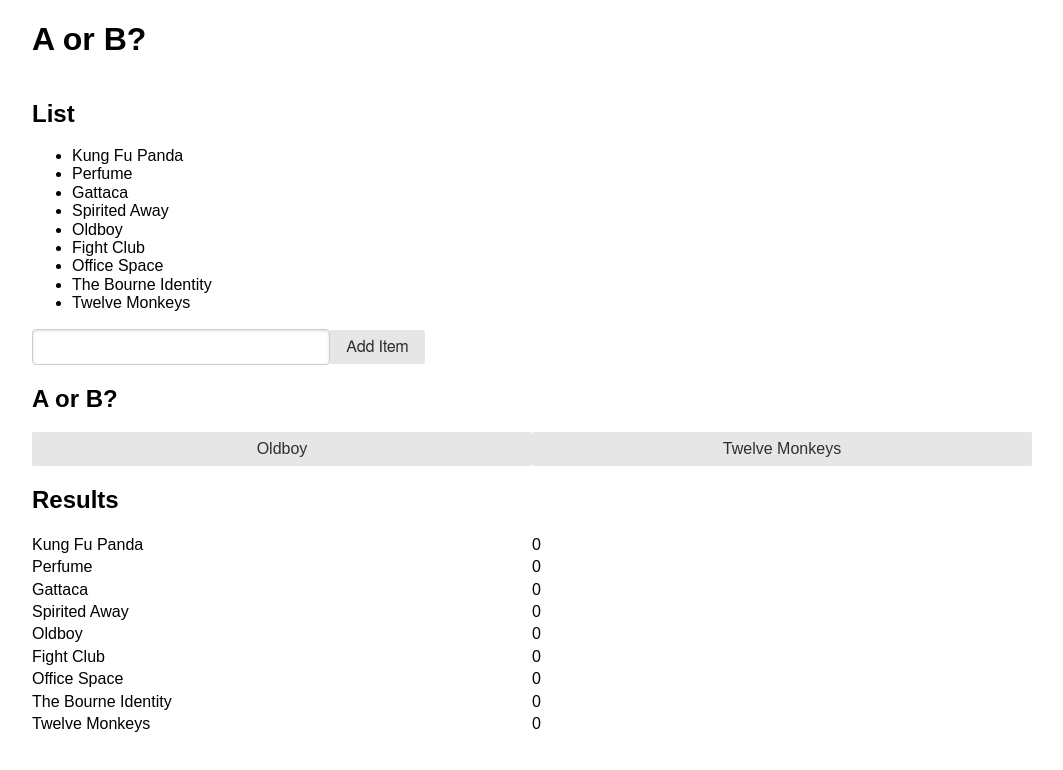
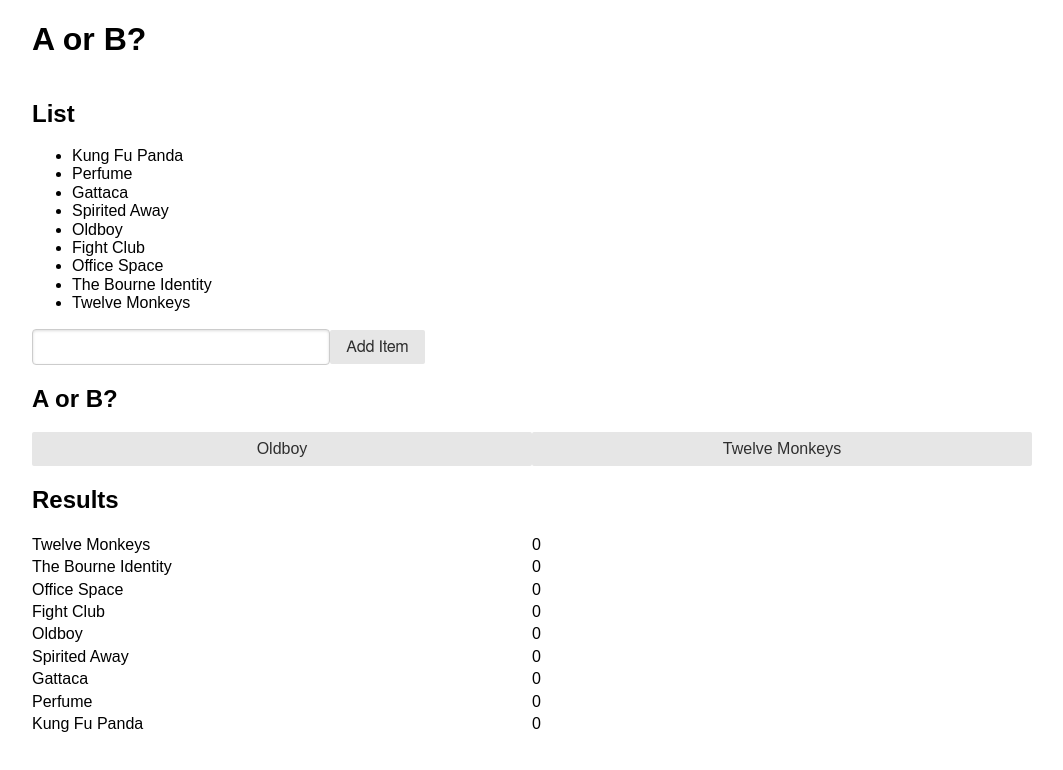
Before and after one commit to dancyfits/aorb, a React (Create React App) app: page / in a window 1280 px wide. Shown: the top 770 px of the page, without its empty margins (108-1171 px from the left). Built offline with nearby package versions, Linux system fonts and the light colour scheme.

Commit message:
Sort results

```diff
--- a/src/App.js
+++ b/src/App.js
@@ -1,5 +1,5 @@
 import React, { Component } from "react";
-import { sampleSize } from "lodash";
+import { sampleSize, sortBy } from "lodash";
 import "purecss";
 
 export const LIST = [
@@ -37,10 +37,6 @@ class App extends Component {
         item => (item.id === id ? { ...item, rating: item.rating + 1 } : item)
       )
     });
-  };
-
-  onItemChange = e => {
-    this.setState({ name: e.target.value });
   };
 
   render() {
@@ -114,12 +110,14 @@ const Results = props => {
   return (
     <div className="results pure-u-1-1 pure-g">
       <h2>Results</h2>
-      {props.items.map(item => (
-        <div key={item.id}>
-          <p className="pure-u-1-2">{item.name}</p>
-          <p className="pure-u-1-2">{item.rating}</p>
-        </div>
-      ))}
+      {sortBy(props.items, ["rating"])
+        .reverse()
+        .map(item => (
+          <div key={item.id}>
+            <p className="pure-u-1-2">{item.name}</p>
+            <p className="pure-u-1-2">{item.rating}</p>
+          </div>
+        ))}
     </div>
   );
 };
```
